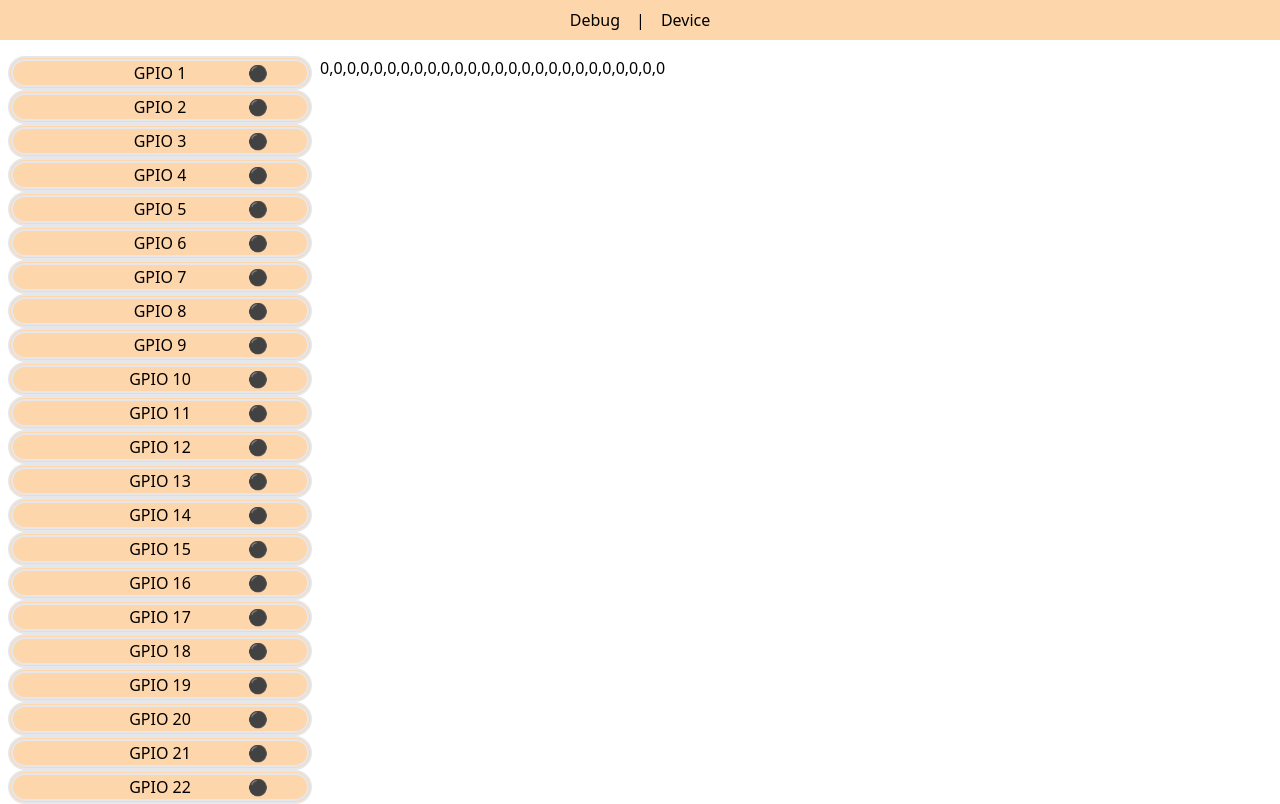
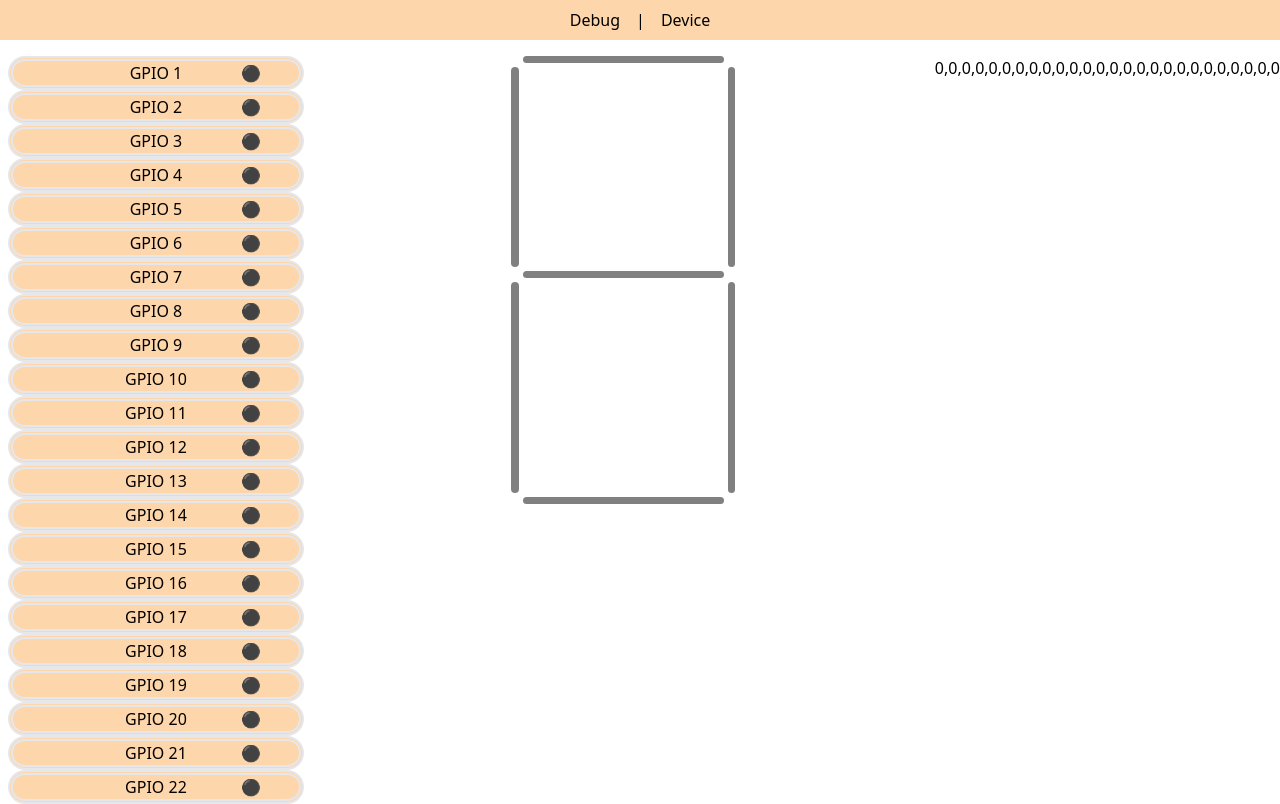
Before and after one commit to sk0g/peripheral-emulator-web-app, a Svelte app: page / in a window 1280 px wide. Shown: the top 804 px of the page. Built offline with nearby package versions, Linux system fonts and the light colour scheme.

Commit message:
Implement SevenSegmentDisplay

```diff
--- a/src/App.svelte
+++ b/src/App.svelte
@@ -4,6 +4,7 @@
   import { gpioPins } from "./gpioPins";
 
   import { GPIO } from "./stores";
+  import SevenSegmentDisplay from "./lib/SevenSegmentDisplay.svelte";
 
   function toggleGPIO(gpioPin, atIndex) {
     gpioPin.data.update((n) => (n == 0 ? 1 : 0));
@@ -15,6 +16,7 @@
     <Header />
     <div class="flex flex-row py-4">
       <div class="grid-cols-1 basis-1/4 px-2">
+        <div class="basis-1/4">
           {#each gpioPins as gpioPin, i}
             <div class="gpio grid grid-cols-3">
               <p class="basis-1" />
@@ -30,7 +32,11 @@
             </div>
           {/each}
         </div>
-      <div class="basis-3/4">{$GPIO}</div>
+      </div>
+      <div class="basis-2/4">
+        <SevenSegmentDisplay />
+      </div>
+      <div class="basis-1/4">{$GPIO}</div>
     </div>
   </div>
 </main>
--- /dev/null
+++ b/src/lib/SevenSegmentDisplay.svelte
@@ -0,0 +1,106 @@
+<script>
+    import { GPIO } from "@/stores";
+
+    let pinsEnabled = {
+        a: false,
+        b: false,
+        c: false,
+        d: false,
+        f: false,
+        g: false,
+    };
+
+    GPIO.subscribe((vals) => {
+        pinsEnabled.a = vals[0] == 1;
+        pinsEnabled.b = vals[1] == 1;
+        pinsEnabled.c = vals[2] == 1;
+        pinsEnabled.d = vals[3] == 1;
+        pinsEnabled.e = vals[4] == 1;
+        pinsEnabled.f = vals[5] == 1;
+        pinsEnabled.g = vals[6] == 1;
+    });
+</script>
+
+<div class="grid gap-1">
+    <div
+        style:background-color={pinsEnabled.a ? "cyan" : "gray"}
+        class="segment sA"
+    />
+    <div
+        style:background-color={pinsEnabled.b ? "cyan" : "gray"}
+        class="segment sB"
+    />
+    <div
+        style:background-color={pinsEnabled.c ? "cyan" : "gray"}
+        class="segment sC"
+    />
+    <div
+        style:background-color={pinsEnabled.d ? "cyan" : "gray"}
+        class="segment sD"
+    />
+    <div
+        style:background-color={pinsEnabled.e ? "cyan" : "gray"}
+        class="segment sE"
+    />
+    <div
+        style:background-color={pinsEnabled.f ? "cyan" : "gray"}
+        class="segment sF"
+    />
+    <div
+        style:background-color={pinsEnabled.g ? "cyan" : "gray"}
+        class="segment sG"
+    />
+</div>
+
+<style>
+    .grid {
+        grid-template-columns: repeat(20, 1fr);
+        grid-template-rows: repeat(40, 1fr);
+
+        height: 28rem;
+        width: 14rem;
+
+        margin: auto;
+    }
+
+    .segment {
+        border-radius: 9999px;
+        min-width: 5px;
+        min-height: 5px;
+    }
+
+    .sA {
+        grid-row: 1 / 1;
+        grid-column: 2/ 20;
+    }
+
+    .sB {
+        grid-column: 20/ 20;
+        grid-row: 2 /20;
+    }
+
+    .sC {
+        grid-row: 21/ 40;
+        grid-column: 20/ 20;
+    }
+
+    .sD {
+        grid-row: 40/ 40;
+        grid-column: 2 /20;
+    }
+
+    .sE {
+        grid-row: 21/ 40;
+        grid-column: 1 /1;
+    }
+
+    .sF {
+        grid-row: 2 /20;
+        grid-column: 1 /1;
+    }
+
+    .sG {
+        grid-row: 20/ 20;
+        grid-column: 2 /20;
+    }
+</style>
--- a/vite.config.js
+++ b/vite.config.js
@@ -1,7 +1,13 @@
+import { fileURLToPath, URL } from "url"
 import { defineConfig } from 'vite'
 import { svelte } from '@sveltejs/vite-plugin-svelte'
 
 // https://vitejs.dev/config/
 export default defineConfig({
-  plugins: [svelte()]
+  plugins: [svelte()],
+  resolve: {
+    alias: {
+      "@": fileURLToPath(new URL("./src", import.meta.url)),
+    }
+  }
 })
```
Lines whose indentation alone changed are shown as unchanged.
